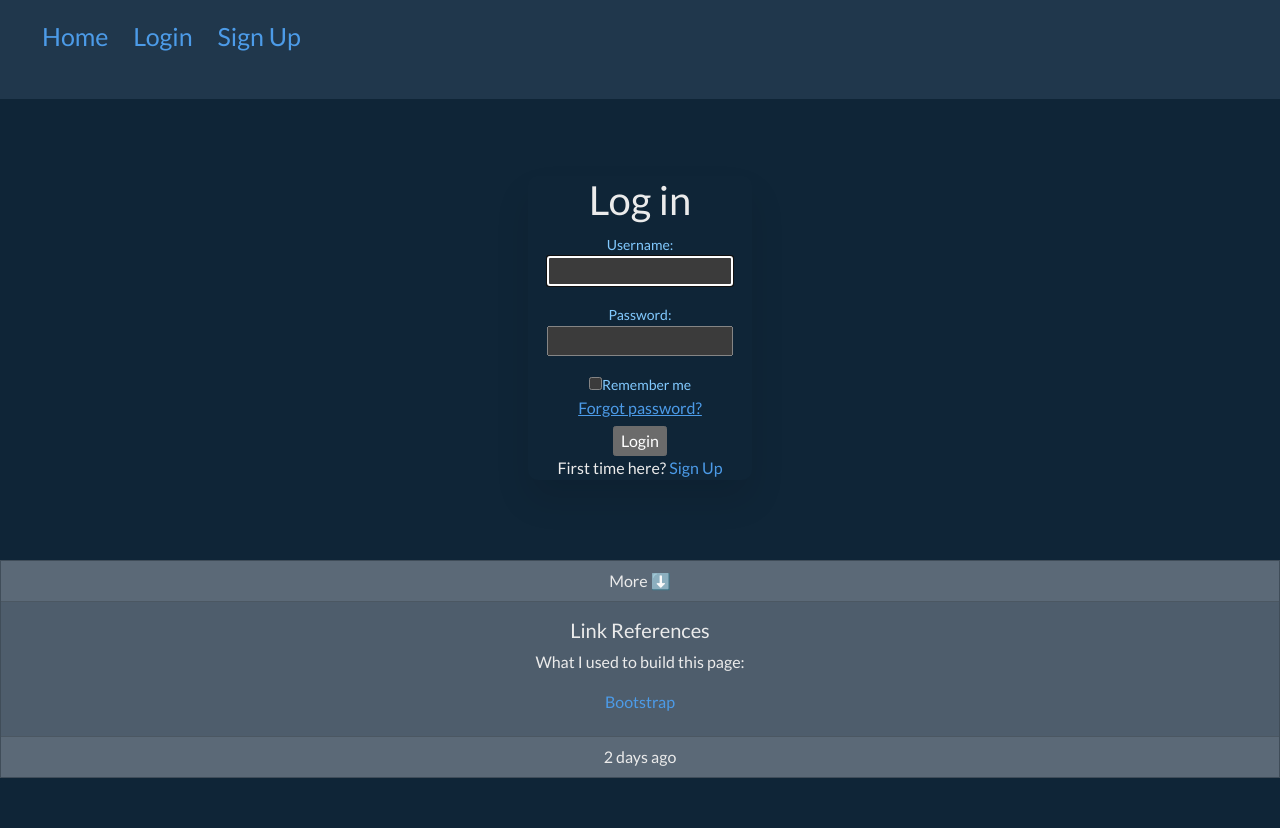
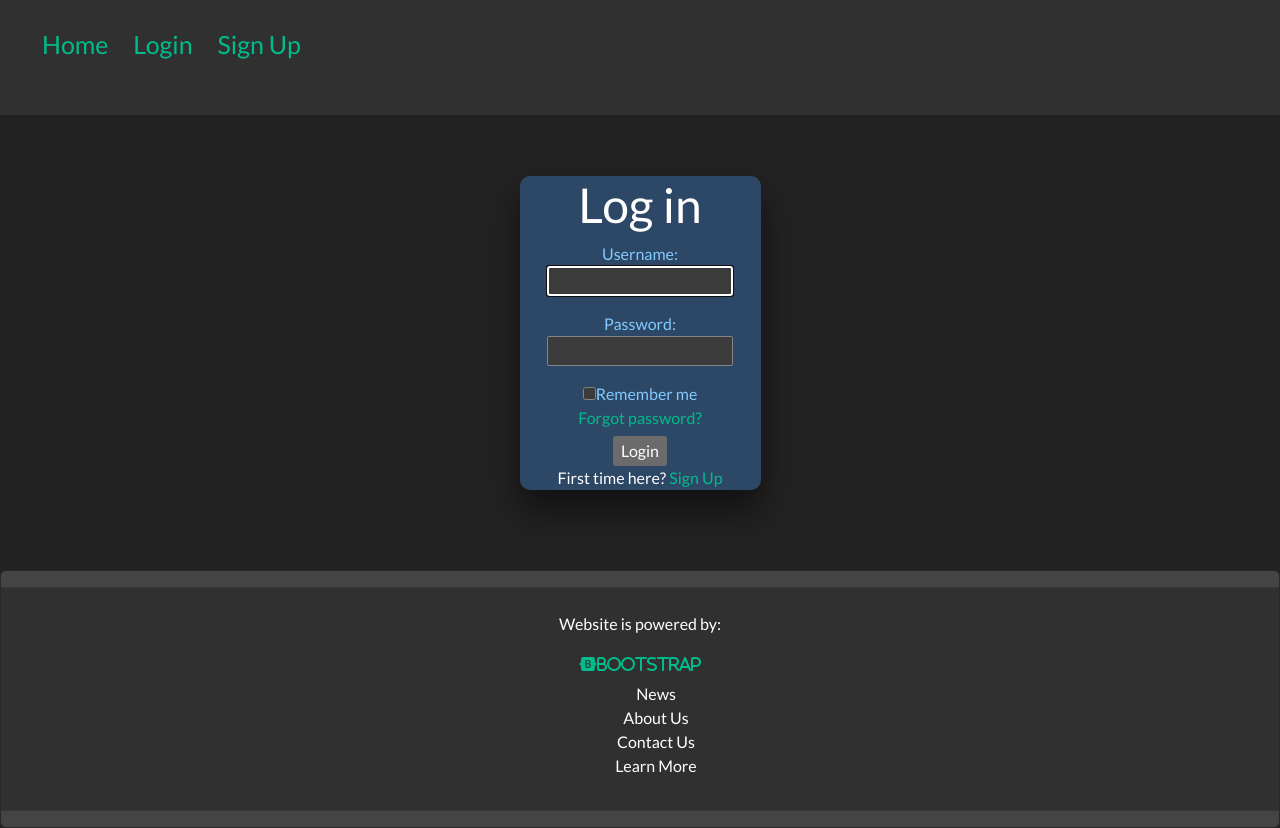
Before and after one commit to adamthompson0/Capstone, a Django app: page /user/login/ in a window 1280 px wide. Before the commit the page ends 778 px from the top, so only its background shows below. Run offline with Django 4.2, Linux system fonts and the light colour scheme; some libraries are stand-ins or nearby versions.

Commit message:
Style login page

```diff
--- a/weather/static/weather/footer.css
+++ b/weather/static/weather/footer.css
@@ -1,3 +1,7 @@
 .footer-link{
     text-decoration: none
 }
+
+.ref{
+    justify-content: flex-start;
+}
--- a/weather/static/weather/styles.css
+++ b/weather/static/weather/styles.css
@@ -6,12 +6,15 @@
 
 /* Sign up page */
 .wrapper{
-   width: 224px;
+   width: 241px;
    padding: -1rem 3rem;
    margin: 80px auto;
    border-radius: 10px;
    text-align: center;
-   box-shadow: 0 20px 35px rgba(0, 0, 0, 0.1);
+   box-shadow: 0 20px 35px rgba(0, 0, 0, 0.5);
+   background-color: rgb(44, 72, 102);
+
+
 
 }
 
@@ -33,3 +36,8 @@ p a{
     text-decoration: none;
     display: inline-flex;
 }
+
+/* Log in page */
+.remember-forgot a{
+    text-decoration: none;
+}
--- a/weather/templates/weather/_footer.html
+++ b/weather/templates/weather/_footer.html
@@ -3,15 +3,28 @@
 <link rel="stylesheet" href="{% static 'weather/footer.css'%}">
 
 <div class="card text-center">
-    <div class="card-header">
-      More ⬇️
+  <div class="card-header">
+
+  </div>
+  <div class="card-body">
+    <h5 class="card-title"></h5>
+    <p class="card-text">Website is powered by: </p>
+    <a href=""><i class='fa-brands fa-bootstrap'>Bootstrap</i></a>
+    <div class='ref'>
+      <ul>
+        <li><a href="#"></a>News</li>
+        <li><a href="#"></a>About Us</li>
+        <li><a href="#"></a>Contact Us</li>
+        <li><a href="#"></a>Learn More</li>
+      </ul>
     </div>
-    <div class="card-body">
-      <h5 class="card-title">Link References</h5>
-      <p class="card-text">What I used to build this page: </p>
-      <a href="https://getbootstrap.com/" class='footer-link'>Bootstrap</a>
-    </div>
-    <div class="card-footer text-body-secondary">
-      2 days ago
-    </div>
+
   </div>
+  <div class="card-footer text-body-secondary">
+
+  </div>
+
+
+
+
+</div>
--- a/weather/templates/weather/_navbar.html
+++ b/weather/templates/weather/_navbar.html
@@ -6,7 +6,7 @@
             <ul>
                 <li><a data-replace='Home' class='home' href="{% url 'index' %}">Home</a></li>
                 {% if request.user.is_authenticated %}
-                <li><a data-replace='logout' class='logout' href="{% url 'logout' %}">Logout</a></li>
+                <li><a data-replace='Logout' class='logout' href="{% url 'logout' %}">Logout</a></li>
 
 
                 {% else %}
--- a/weather/templates/weather/base.html
+++ b/weather/templates/weather/base.html
@@ -6,9 +6,9 @@
     <meta name="viewport" content="width=device-width, initial-scale=1.0">
     {% block title %}{% endblock title %}
     <link rel="stylesheet" href="{% static 'weather/styles.css' %}">
+    <link rel="stylesheet" href="https://cdnjs.cloudflare.com/ajax/libs/bootswatch/5.3.0/darkly/bootstrap.min.css" integrity="sha512-3xynESL0QF3ERUl9se1VJk043nWT+UzWJveifBw7kLtC226vyGINZFtmyK015F83KBSNW+67alYSY2cCj1LHOQ==" crossorigin="anonymous" referrerpolicy="no-referrer" />
     <script defer src="https://unpkg.com/vue@3/dist/vue.global.js"></script>
-    <link rel="stylesheet" href="https://cdnjs.cloudflare.com/ajax/libs/bootswatch/5.3.0/superhero/bootstrap.min.css" integrity="sha512-J0q3uYNPOZ/n9hYguPcu6W6vWeLg1auyzcHnpQ4T/yd57kHb2tCz4MpVBdvoJwWXOUjDWT9t9QdsTiMrS2XRvw==" crossorigin="anonymous" referrerpolicy="no-referrer" />
-    <script defer src="{% static 'weather/main.js'%}"></script>
+    <link rel="stylesheet" href="https://cdnjs.cloudflare.com/ajax/libs/font-awesome/6.4.0/css/all.min.css" integrity="sha512-iecdLmaskl7CVkqkXNQ/ZH/XLlvWZOJyj7Yy7tcenmpD1ypASozpmT/E0iPtmFIB46ZmdtAc9eNBvH0H/ZpiBw==" crossorigin="anonymous" referrerpolicy="no-referrer" />    <script defer src="{% static 'weather/main.js'%}"></script>
     <link rel="stylesheet" href="{% static 'weather/navbar.css' %}">
 <body>
     {% include 'weather/_navbar.html' %}
```
